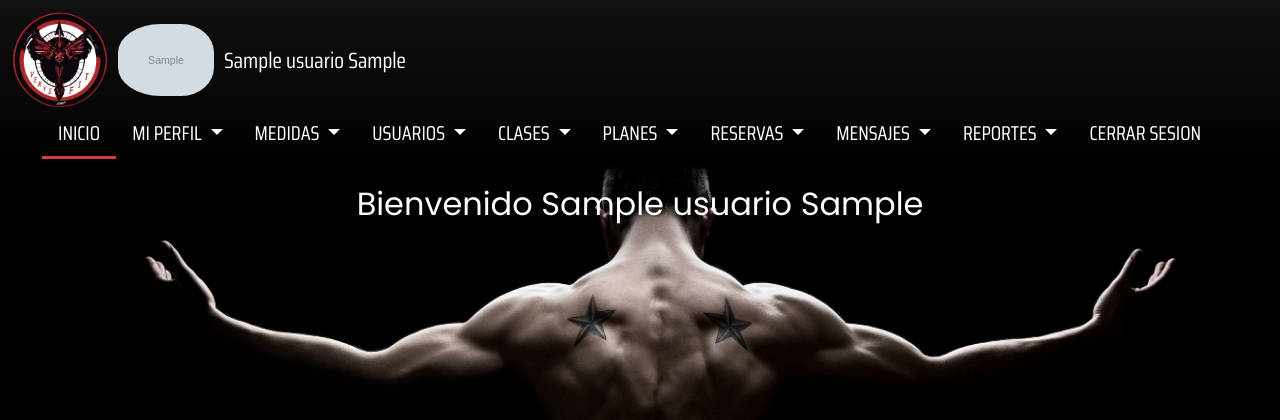
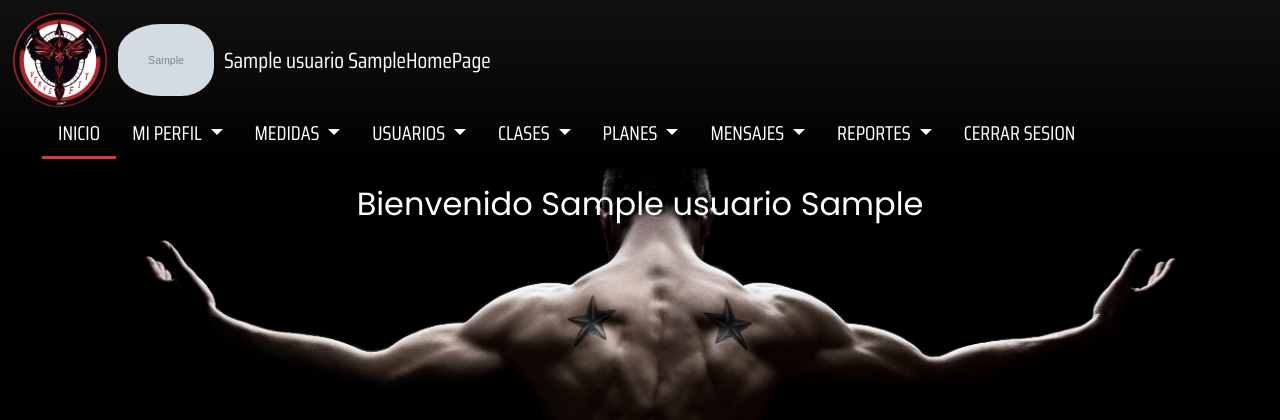
Before and after one commit to DarienAF/ProyectoSC-502, a PHP site: page /index.php in a window 1280 px wide. Shown: the top 420 px of the page. Run offline with PHP 8.4, Linux system fonts and the light colour scheme; the visitor is signed in with stand-in values (Sample User, id 1); tables that the repository leaves empty or names only in its code hold one stand-in row (values such as "Sample post"); grey boxes marked "Sample" are stand-in pictures; some libraries are stand-ins or nearby versions; some web fonts are replaced.

Commit message:
EH: Propuesta de nav_private.php final, crud/vista de medidas de cada usuario lista.

```diff
--- a/Controller/ProfilePageController.php
+++ b/Controller/ProfilePageController.php
@@ -27,7 +27,8 @@ class ProfilePageController
         $usuarioM = new UsuarioM();
         $current_user = $usuarioM->view($user_id);
         $username = $current_user->getUsername();
-        $userRole = $this->rolM->getRoleName($current_user->getIdRol());
+        $userRole = $current_user->getIdRol();
+        $userRoleName = $this->rolM->getRoleName($userRole);
         $userFullName = $current_user->getFullName();
         $userFirstName = $current_user->getNombre();
         $userLastName = $current_user->getApellidos();
--- a/View/fragments/nav_private.php
+++ b/View/fragments/nav_private.php
@@ -2,7 +2,7 @@
     <div class="nav-left">
         <a href="./"><img class="nav-logo" src="./View/img/logos/Logo2.png" alt="Home"></a>
         <a href="./"><img class="nav-profile-pic" src=<?php echo $userImagePath ?> alt="Home"></a>
-        <p><?php echo $current_user->getFullName() ?></p>
+        <p><?php echo $current_user->getFullName() . $current_page ?></p>
     </div>
 
     <div class="nav-right">
@@ -12,36 +12,44 @@
                     INICIO
                 </a>
             </li>
-
             <li class="nav-item dropdown">
-                <a class="nav-link dropdown-toggle <?php echo ($current_page == 'ProfilePage' || $current_page == 'SchedulePage') ? 'active' : ''; ?>"
+                <a class="nav-link dropdown-toggle <?php echo ($current_page == 'ProfilePage' || ($userRole == 4 && ($current_page == 'SchedulePage' || $current_page == 'LookMeasurePage'))) ? 'active' : ''; ?>"
                    data-toggle="dropdown" href="#" role="button" aria-haspopup="true"
                    aria-expanded="false"
                 >MI
                     PERFIL
                 </a>
                 <div class="dropdown-menu dropdown-menu-dark">
-                    <a class="dropdown-item" href="./index.php?controller=ProfilePage&action=index">Datos</a>
+                    <a class="dropdown-item" href="./index.php?controller=ProfilePage&action=index">Mis Datos</a>
+                    <?php echo ($userRole == 4) ?
+                        ('
                     <div class="dropdown-divider"></div>
-                    <a class="dropdown-item" href="./index.php?controller=SchedulePage&action=index">Horarios</a>
+                    <a class="dropdown-item" href="./index.php?controller=TrainingPlanPage&action=index">Mis Rutinas</a>
+                    <div class="dropdown-divider"></div>
+                    <a class="dropdown-item" href="./index.php?controller=SchedulePage&action=index">Mis Horarios</a>
+                    <div class="dropdown-divider"></div>
+                    <a class="dropdown-item" href="./index.php?controller=LookMeasurePage&action=index">Mis Medidas</a>
+                    ')
+                        : '' ?>
                 </div>
             </li>
 
-            <li class="nav-item dropdown">
-                <a class="nav-link dropdown-toggle <?php echo ($current_page == 'NewMeasurePage' || $current_page == 'LookMeasurePage') ? 'active' : ''; ?>"
+            <?php echo ($userRole == 1 || $userRole == 3) ?
+                ('
+                            <li class="nav-item dropdown">
+                <a class="nav-link dropdown-toggle ' . (($current_page == 'NewMeasurePage' || $current_page == 'LookMeasurePage') ? 'active' : '') . '
                    data-toggle="dropdown" href="#" role="button" aria-haspopup="true"
                    aria-expanded="false"
                 >MEDIDAS
                 </a>
                 <div class="dropdown-menu dropdown-menu-dark">
-                    <a class="dropdown-item" href="./index.php?controller=NewMeasurePage&action=index">Insertar</a>
-                    <div class="dropdown-divider"></div>
                     <a class="dropdown-item" href="./index.php?controller=LookMeasurePage&action=index">Ver Medidas</a>
                 </div>
             </li>
+                ')
+                : '' ?>
 
-
-            <?php echo ($userRole == 2 or $userRole == 1) ?
+            <?php echo ($userRole != 4) ?
                 ('<li class="nav-item dropdown">
                     <a class="nav-link dropdown-toggle ' . (($current_page == 'LookUserPage') ? 'active' : '') . '" data-toggle="dropdown" href="#" role="button" aria-haspopup="true"
                        aria-expanded="false">USUARIOS
@@ -52,66 +60,57 @@
                 </li>')
                 : '' ?>
 
-
-            <li class="nav-item dropdown">
-                <a class="nav-link dropdown-toggle <?php echo ($current_page == 'ClassesPage') ? 'active' : ''; ?>"
+            <?php echo ($userRole != 2) ?
+                ('<li class="nav-item dropdown">
+                <a class="nav-link dropdown-toggle ' . (($current_page == 'ClassesPage') ? 'active' : '') . '"
                    data-toggle="dropdown" href="#" role="button" aria-haspopup="true"
                    aria-expanded="false"
                 >CLASES
-                    <!-- No tiene Controller -->
                 </a>
                 <div class="dropdown-menu dropdown-menu-dark">
                     <a class="dropdown-item" href="./index.php?controller=ClassesPage&action=index">Ver clases</a>
                 </div>
-            </li>
+            </li>')
+                : '' ?>
 
-            <li class="nav-item dropdown">
-                <a class="nav-link dropdown-toggle <?php echo ($current_page == 'TrainingPlanPage') ? 'active' : ''; ?>"
+            <?php echo ($userRole == 1 || $userRole == 3) ?
+                ('<li class="nav-item dropdown">
+                <a class="nav-link dropdown-toggle ' . (($current_page == 'TrainingPlanPage') ? 'active' : '') . '"
                    data-toggle="dropdown" href="#" role="button" aria-haspopup="true"
                    aria-expanded="false"
                 >PLANES
-                    <!-- No tiene Controller -->
                 </a>
                 <div class="dropdown-menu dropdown-menu-dark">
                     <a class="dropdown-item" href="./index.php?controller=TrainingPlanPage&action=index">Ver planes</a>
                 </div>
-            </li>
+            </li>')
+                : '' ?>
 
-            <li class="nav-item dropdown">
-                <a class="nav-link dropdown-toggle <?php echo ($current_page == 'ReservesPage') ? 'active' : ''; ?>"
-                   data-toggle="dropdown" href="#" role="button" aria-haspopup="true"
-                   aria-expanded="false"
-                >RESERVAS
-                    <!-- No tiene Controller -->
-                </a>
-                <div class="dropdown-menu dropdown-menu-dark">
-                    <a class="dropdown-item" href="./index.php?controller=ReservesPage&action=index">Ver reservas</a>
-                </div>
-            </li>
-
-            <li class="nav-item dropdown">
-                <a class="nav-link dropdown-toggle <?php echo ($current_page == 'MessagesPage') ? 'active' : ''; ?>"
+            <?php echo ($userRole == 1 || $userRole == 2) ?
+                ('<li class="nav-item dropdown">
+                <a class="nav-link dropdown-toggle ' . (($current_page == 'MessagesPage') ? 'active' : '') . '"
                    data-toggle="dropdown" href="#" role="button" aria-haspopup="true"
                    aria-expanded="false"
                 >MENSAJES
-                    <!-- No tiene Controller -->
                 </a>
                 <div class="dropdown-menu dropdown-menu-dark">
                     <a class="dropdown-item" href="./index.php?controller=MessagesPage&action=index">Ver mensajes</a>
                 </div>
-            </li>
+            </li>')
+                : '' ?>
 
-            <li class="nav-item dropdown">
-                <a class="nav-link dropdown-toggle <?php echo ($current_page == 'ReportsPage') ? 'active' : ''; ?>"
+            <?php echo ($userRole == 1) ?
+                ('<li class="nav-item dropdown">
+                <a class="nav-link dropdown-toggle ' . (($current_page == 'ReportsPage') ? 'active' : '') . '"
                    data-toggle="dropdown" href="#" role="button" aria-haspopup="true"
                    aria-expanded="false"
                 >REPORTES
-                    <!-- No tiene Controller -->
                 </a>
                 <div class="dropdown-menu dropdown-menu-dark">
                     <a class="dropdown-item" href="./index.php?controller=ReportsPage&action=index">Ver reportes</a>
                 </div>
-            </li>
+            </li>')
+                : '' ?>
 
             <li class="nav-item">
                 <a class="nav-link"
--- a/View/views/private/ProfilePage.php
+++ b/View/views/private/ProfilePage.php
@@ -35,7 +35,8 @@
                         </div>
                         <div class="col-md-3">
                             <label for="role" class="form-label">Rol:</label>
-                            <input type="text" class="form-control" id="role" readonly value=<?php echo $userRole ?>>
+                            <input type="text" class="form-control" id="role" readonly
+                                   value=<?php echo $userRoleName ?>>
                         </div>
                     </div>
                     <div class="row mb-3">
```
Also changed, not shown: Controller/LookMeasurePageController.php (+16 -9 lines), View/views/private/MeasurePages/LookMeasurePageMembers.php (added, +68 -0 lines), View/views/private/MeasurePages/LookMeasurePage.php (renamed from View/views/private/LookMeasurePage.php).
